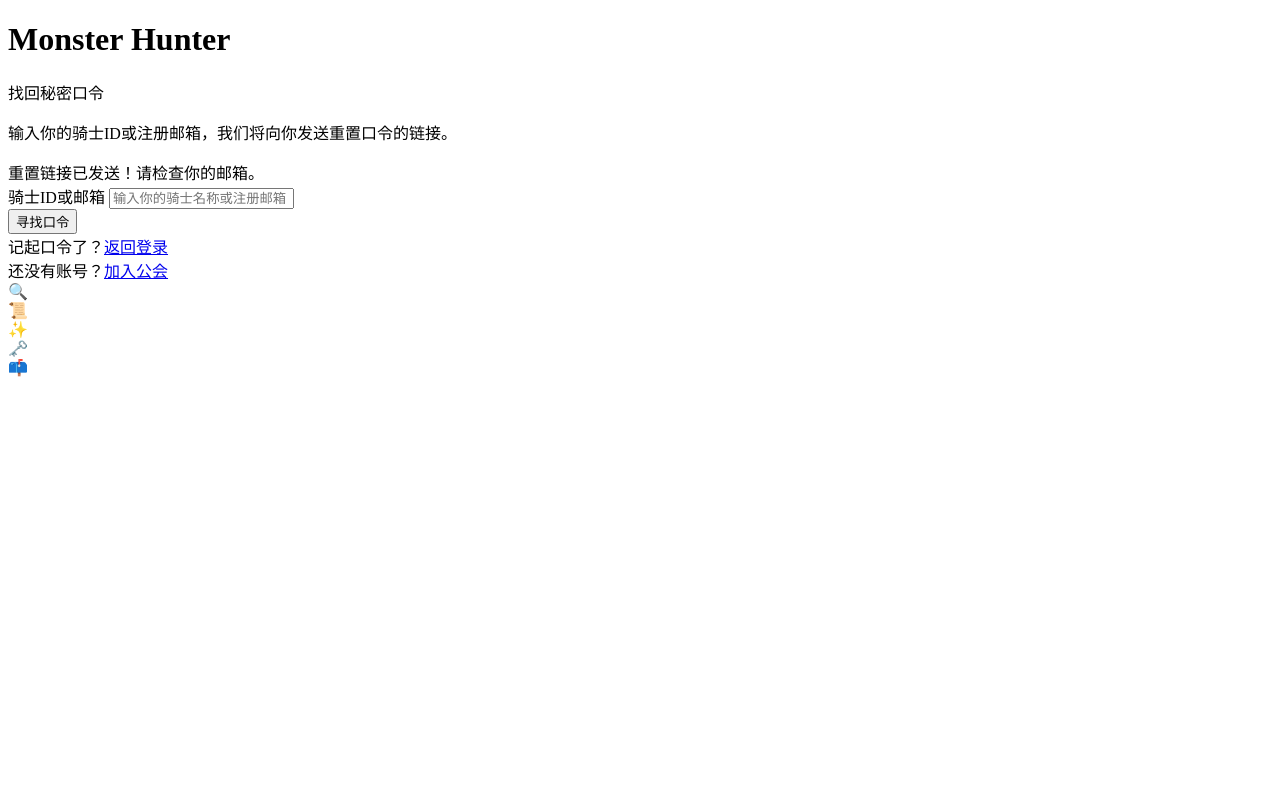
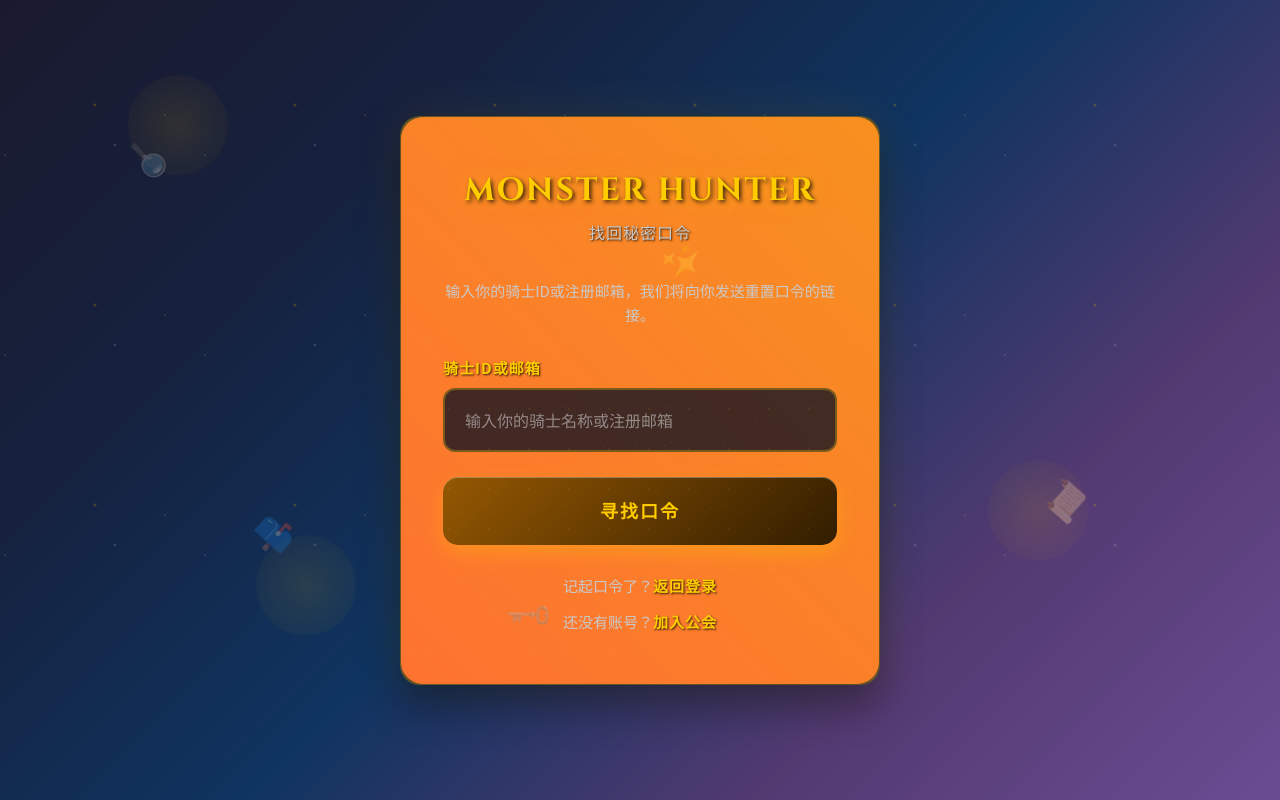
Before and after one commit to OGS-1-OGS/MONSTER-HUNTER-STORIES-2-, a plain HTML site: page forgot-password.html in a window 1280 px wide. Drawn offline with Linux system fonts and the light colour scheme; the site is published under a folder, as on GitHub Pages, so addresses that start at the root find nothing.

Commit message:
修复CSS路径问题，更改为相对路径

```diff
--- a/forgot-password.html
+++ b/forgot-password.html
@@ -5,7 +5,7 @@
     <meta charset="UTF-8">
     <meta name="viewport" content="width=device-width, initial-scale=1.0">
     <title>Monster Hunter - Forgot Secret Code</title>
-    <link rel="stylesheet" href="/MONSTER HUNTER STORIES 2_ 毁灭之翼 _ CAPCOM_files/forgot-password.css">
+    <link rel="stylesheet" href="./MONSTER HUNTER STORIES 2_ 毁灭之翼 _ CAPCOM_files/forgot-password.css">
 </head>
 
 <body>
--- a/login.html
+++ b/login.html
@@ -5,7 +5,7 @@
   <meta charset="UTF-8">
   <meta name="viewport" content="width=device-width, initial-scale=1.0">
   <title>Monster Hunter - 骑士登录</title>
-  <link rel="stylesheet" href="/MONSTER HUNTER STORIES 2_ 毁灭之翼 _ CAPCOM_files/login.css">
+  <link rel="stylesheet" href="./MONSTER HUNTER STORIES 2_ 毁灭之翼 _ CAPCOM_files/login.css">
 </head>
 
 <body>
```
Also changed, not shown: register.html (+1 -1 lines).
